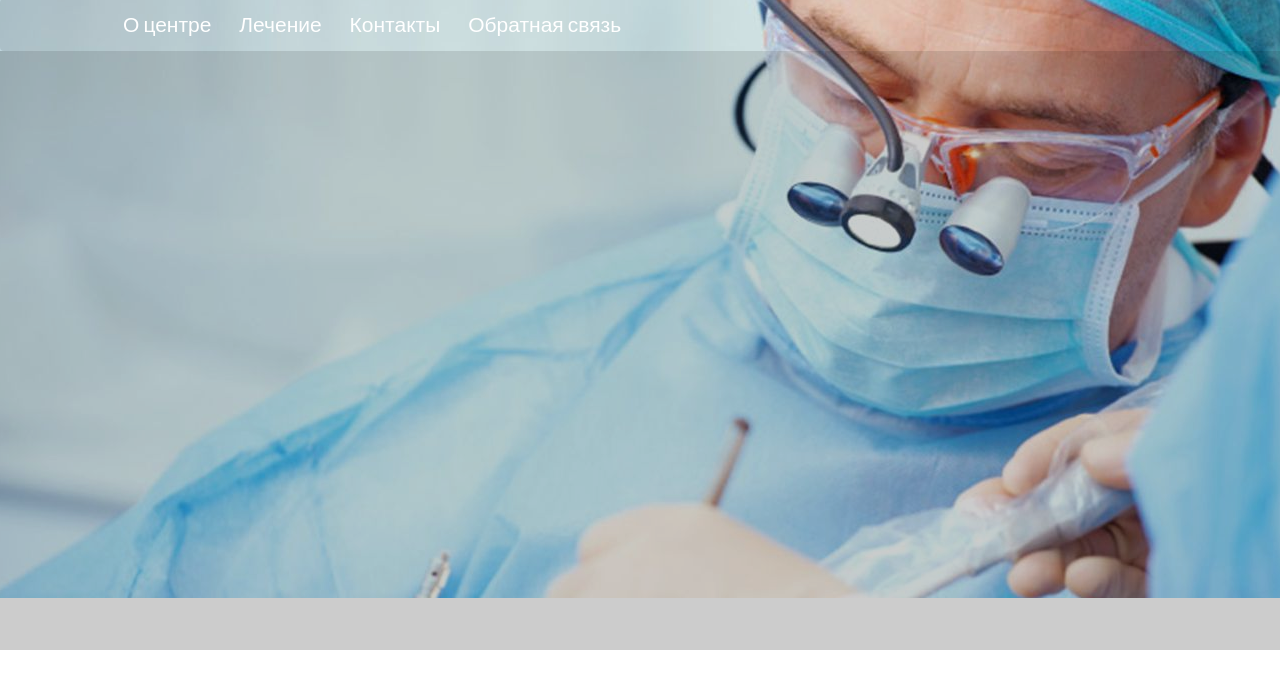
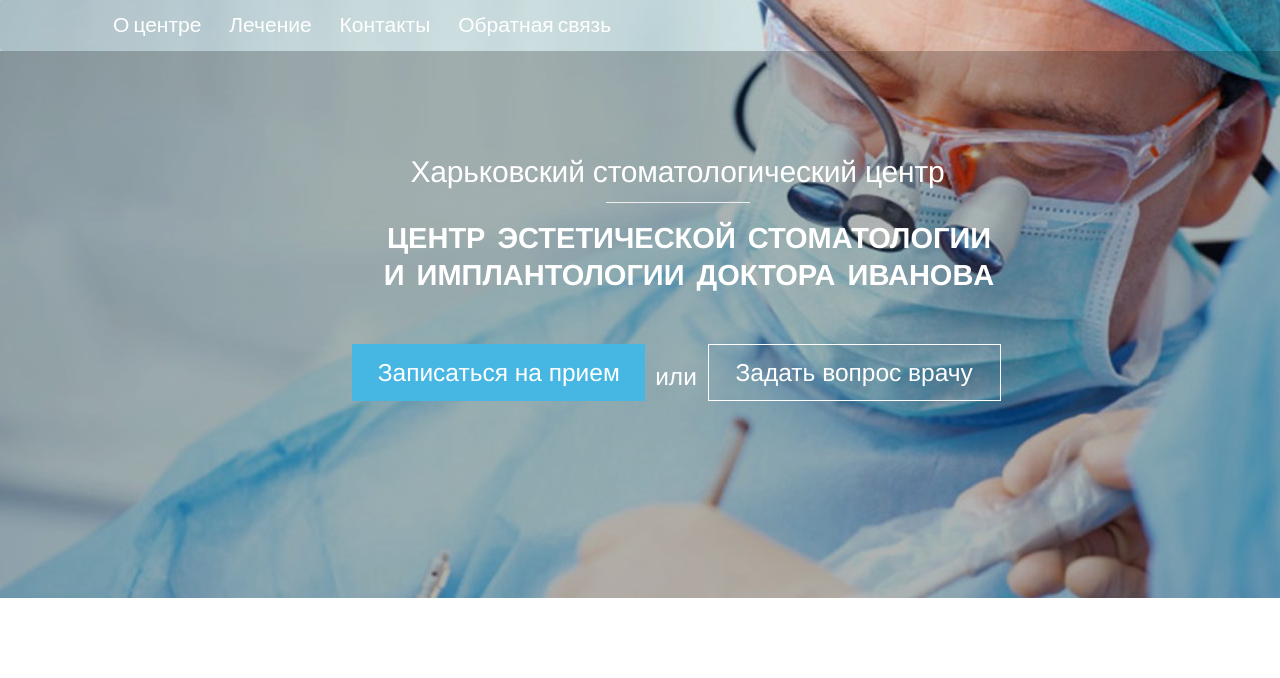
Before and after one commit to yashka713/mainCode, a website: page index.html in a window 1280 px wide. Shown: the part 122-800 px from the top of the page. Drawn offline with Linux system fonts and the light colour scheme.

Commit message:
slider without interest facts

```diff
--- a/index.html
+++ b/index.html
@@ -49,6 +49,7 @@
                 <div class="header-contact-allNumber">
                     <div>
                         <p class="header-contact-mainNumber">+38 (050) 814 15 15</p>
+
                         <div class="chkBx">
                             <input type="checkbox" id="chkBx-allNumber">
                             <label for="chkBx-allNumber" class="header-contact-label">посмотреть номера</label>
@@ -56,6 +57,7 @@
                     </div>
                     <div class="chkBx-showPhone">
                         <p class="chkBx-showPhone-text">+38 (050) 814 15 15</p>
+
                         <p class="chkBx-showPhone-text">+38 (050) 814 15 15</p>
                     </div>
                 </div>
@@ -77,7 +79,20 @@
         </div>
     </nav>
     <div class="background-dark">
-
+        <div class="container">
+            <div class="row">
+                <div class="slider-title">
+                    <p class="slider-titleText">Харьковский стоматологический центр</p>
+                    <hr class="slider-title-separator">
+                    <p class="slider-titleName">Центр эстетической стоматологии  и имплантологии доктора Ивановa</p>
+                </div>
+                <div class="titleBtnGroup">
+                    <button class="btn-custom btn-appointment">Записаться на прием</button>
+                    <span class="titleBtnGroup-separator">или</span>
+                    <button class=" btn-custom btn-askDoctor">Задать вопрос врачу</button>
+                </div>
+            </div>
+        </div>
     </div>
 </div>
 <!-- Jquery -->
--- a/src/css/_slider.scss
+++ b/src/css/_slider.scss
@@ -11,15 +11,16 @@
 }
 
 .background-dark {
-  background-color: rgba(0, 0, 0, 0.2);
+  background-color: rgba(0, 0, 0, 0.3);
   width: 100%;
-  height: 599px;
+  height: 547px;
 }
 
 .navbar {
   background-color: rgba(0, 0, 0, 0.1);
   margin-bottom: 0;
   .menu {
+    margin-left: -10px;
     .menu-item {
       display: inline-block;
       margin: 10px 15.5px 0 8.5px;
@@ -27,12 +28,69 @@
         font-family: latoregular, sans-serif;
         text-decoration: none;
         color: white;
-        font-size:  21px;
+        font-size: 21px;
       }
-      a:hover{
+      a:hover {
         color: #00b3ee;
         cursor: url("../img/clicker.png"), auto;
       }
     }
   }
 }
+
+.slider-title {
+  margin: 100px 0 0 -44px;
+  .slider-titleText {
+    text-align: center;
+    color: white;
+    font-size: 30px;
+    letter-spacing: -0.2px;
+  }
+  .slider-title-separator {
+    width: 144px;
+    margin-top: -2px;
+  }
+  .slider-titleName {
+    text-align: center;
+    color: white;
+    font-size: 29px;
+    font-weight: bold;
+    width: 617px;
+    text-transform: uppercase;
+    margin-left: 310px;
+    margin-top: -3px;
+    word-spacing: 4px;
+    line-height: 37px;
+  }
+
+}
+.titleBtnGroup {
+  text-align: center;
+  margin: 48px 0 0 -46px;
+  .btn-custom {
+    width: 293px;
+    height: 57px;
+    font-size: 24.5px;
+    color: white;
+    border: none;
+    text-align: center;
+  }
+  .btn-appointment{
+    background-color: #46b6e3;
+  }
+  .titleBtnGroup-separator{
+    font-size: 24.5px;
+    color: white;
+    border: none;
+    text-align: center;
+    margin: 11px 0 0 6px;
+    vertical-align: sub;
+  }
+  .btn-askDoctor{
+    margin-left: 7px;
+    margin-top: 2px;
+    background: transparent;
+    border: 1px solid white;
+  }
+
+}
```
Also changed, not shown: build/css/main.css, build/css/production.min.css. Lines whose indentation alone changed are shown as unchanged.
